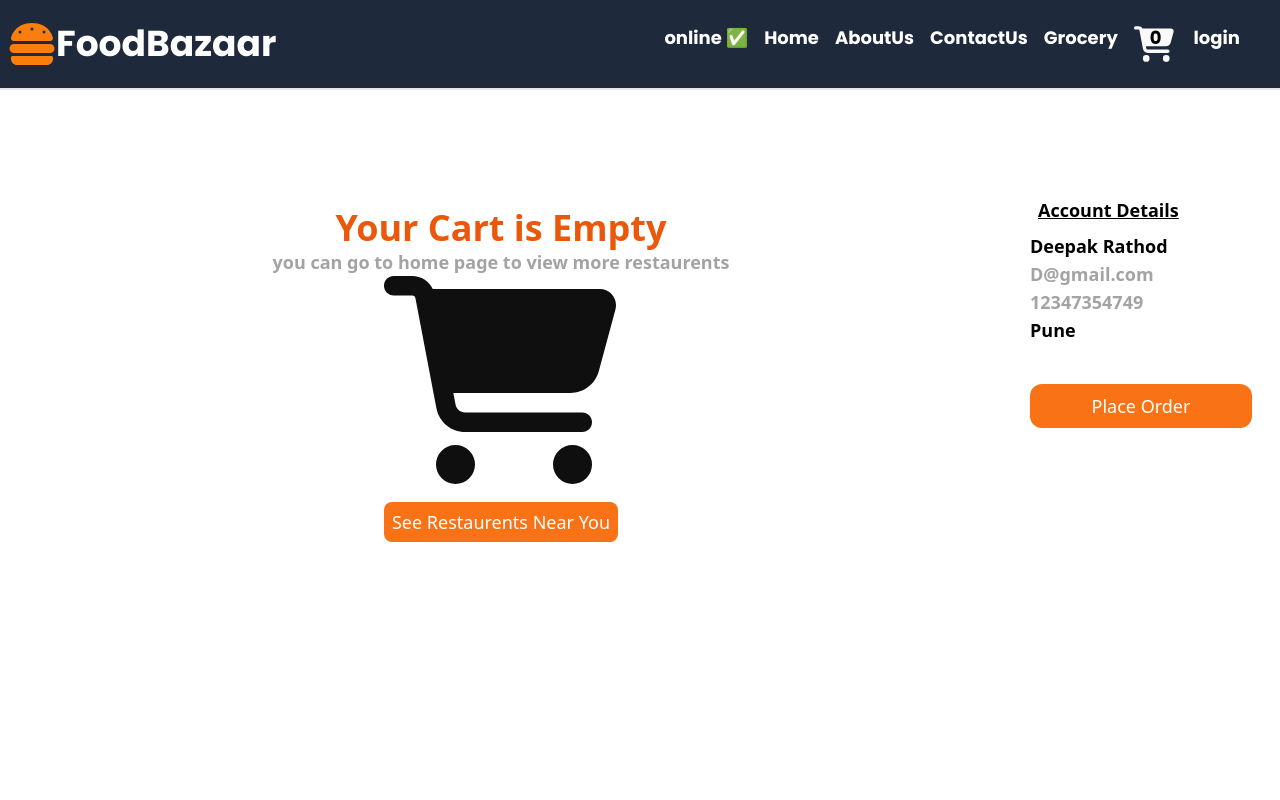
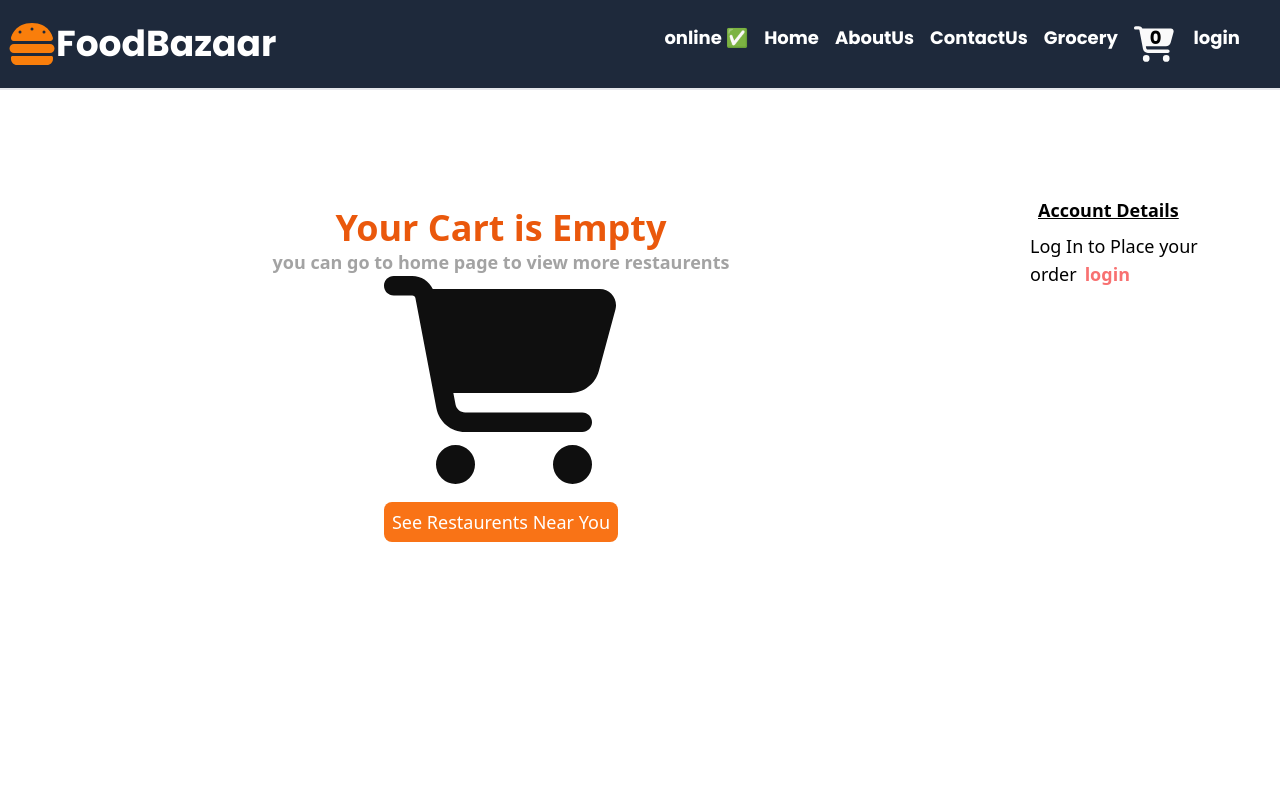
Before and after one commit to DeepakRathod1999/Foodify, a React (Vite) app: page /cart in a window 1280 px wide. Shown: the top 800 px of the page. Built offline with nearby package versions, Linux system fonts and the light colour scheme.

Commit message:
final stage

```diff
--- a/src/components/Cart.js
+++ b/src/components/Cart.js
@@ -9,7 +9,7 @@ import { decreaseQuantity } from '../utils/slices/cartSlice';
 import { deleteSingle } from '../utils/slices/cartSlice';
 const Cart = ({item}) => {
     const dispatch=useDispatch()
-    const{id,name,price,category,imageId,attribute,quantity}=item;
+    const{id,name,price,category,imageId,attribute,quantity,totalPrice}=item;
     const handleDecrease=(id)=>{
         dispatch(decreaseQuantity(id))
     }
@@ -23,7 +23,7 @@ const Cart = ({item}) => {
         <div className=' flex flex-wrap   border-black   border-b-4 border-r-4'>
             <div className='flex flex-col  p-2'>
             <span className='flex flex-wrap  text-lg'>{attribute=="VEG"?<img className='rounded-sm h-5 w-5' src={vegmark}></img>:<img className='rounded-sm h-5 w-5' src={nonveg}></img>}<span className=''>{name} </span></span>
-            <span className=' border-2 text-lg font-bold w-fit'><span className=' px-2 hover:cursor-pointer' onClick={()=>handleDecrease(id)}>➖</span>{quantity}<span className=' px-2 hover:cursor-pointer'onClick={()=>handleIncrease(id)}>➕</span> <span className='text-black'>₹{quantity*(price/100)}</span></span>
+            <span className=' border-2 text-lg font-bold w-fit'><span className=' px-2 hover:cursor-pointer' onClick={()=>handleDecrease(id)}>➖</span>{quantity}<span className=' px-2 hover:cursor-pointer'onClick={()=>handleIncrease(id)}>➕</span> <span className='text-black'>₹{totalPrice}</span></span>
             <span ><svg  onClick={()=>handleDelete(id)} className='h-4 w-4 m-4 hover:cursor-pointer ' xmlns="http:www.w3.org/2000/svg" viewBox="0 0 448 512"><path d="M135.2 17.7L128 32 32 32C14.3 32 0 46.3 0 64S14.3 96 32 96l384 0c17.7 0 32-14.3 32-32s-14.3-32-32-32l-96 0-7.2-14.3C307.4 6.8 296.3 0 284.2 0L163.8 0c-12.1 0-23.2 6.8-28.6 17.7zM416 128L32 128 53.2 467c1.6 25.3 22.6 45 47.9 45l245.8 0c25.3 0 46.3-19.7 47.9-45L416 128z"/></svg>
            </span>
             </div>
--- a/src/components/CartPage.js
+++ b/src/components/CartPage.js
@@ -1,14 +1,17 @@
-import React from 'react'
+import React, { useEffect, useState } from 'react'
 import {  useDispatch, useSelector } from 'react-redux'
 import Item from './Item'
 import {clearAll} from '../utils/slices/cartSlice'
 import Cart from './Cart'
 import { Link } from 'react-router-dom'
 const CartPage = () => {
-
+    const [account,setAccount]=useState();
     const cartItems=useSelector(store=>store.cart.items)
-    const userInfo=useSelector(store=>store.user.info)
+    let accountDetails=useSelector(store=>store.user.accountDetails)
     const dispatch=useDispatch()
+    useEffect(()=>{
+         setAccount(JSON.parse(localStorage.getItem("customer")))
+    },[accountDetails])
     const handleClear=()=>{
         dispatch(clearAll())
     }
@@ -46,16 +49,18 @@ const CartPage = () => {
             </div>}
             <div className='h-auto m-2 flex flex-col text-lg w-11/12 p-5'>
                 <div className='underline text-lg font-semibold m-2'>Account Details</div>
-               {userInfo.map((user)=>(
-                <div key={user.mobile} className='flex flex-wrap flex-col'>
-                        <span className='font-semibold'>{user.name}</span>
-                        <span className='font-semibold text-neutral-400'>{user.email}</span>
-                        <span className='font-semibold text-neutral-400'>{user.mobile}</span>
-                        <span className='font-semibold'>{user.address}</span>
+               {account?.loggedInuser ?
+
+               <div  className='flex flex-wrap flex-col'>
+                        <span className='font-semibold'>{account?.name}</span>
+                        <span className='font-semibold text-neutral-400'>{account?.email}</span>
+                        <span className='font-semibold text-neutral-400'>{account?.contact}</span>
+                        <span className='font-semibold'>{account?.deliveryAddress}</span>
                 </div>
-               )) }
-                        <button className='text-lg  p-2 mt-10  w-auto b text-center  bg-orange-500 text-white  rounded-xl    hover:scale-110 ease-in duration-300'>Place Order</button>
-
+               :
+             <span>Log In to Place your order<Link to='/login' className='text-lg ml-2 text-red-400 font-semibold'>login</Link></span>
+             }
+             {accountDetails?.loggedInuser&&<button className='text-lg  p-2 mt-10  w-auto b text-center  bg-orange-500 text-white  rounded-xl    hover:scale-110 ease-in duration-300'>Place Order</button>}
 
 
             </div>
--- a/src/components/Item.js
+++ b/src/components/Item.js
@@ -12,11 +12,12 @@ const Item = ({item}) => {
     const payload={
       id:data.id,
       name:data.name,
-      price:data.price,
+      price:data.price/100,
       category:data.category,
       imageId:data.imageId,
       attribute:data.itemAttribute.vegClassifier,
-      quantity:1
+      quantity:1,
+      totalPrice:data.price/100
     }
     if(added){
       setadded(false)
--- a/src/components/Login.js
+++ b/src/components/Login.js
@@ -1,7 +1,44 @@
-import React from 'react'
+import React, { useEffect, useState } from 'react'
 import loginlogo from '../utils/loginlogo.svg'
 import {Link} from 'react-router-dom'
+import { useDispatch, useSelector } from 'react-redux'
+import { verifyUser } from '../utils/slices/userSlice'
+import { useNavigate } from 'react-router-dom'
 const Login = () => {
+  const accountDetails=useSelector(store=>store.user.accountDetails)
+  const isValidateUser=useSelector(store=>store.user.isValidateUser)
+  const dispatch=useDispatch()
+  const navigate=useNavigate()
+  const [email,setEmail]=useState('')
+  const [pswrd,setPswrd]=useState('')
+
+  useEffect(()=>{
+    if(accountDetails.loggedInuser!=null){
+      if(accountDetails?.loggedInuser){
+        alert(`Welcome ${accountDetails?.name}`)
+        localStorage.setItem("customer",JSON.stringify(accountDetails))
+        navigate('/cart')
+
+       }
+       else{
+        alert("invalid email or pswrd")
+       }
+    }
+
+  },[accountDetails])
+
+  const handleLogin=()=>{
+
+    const data={email:email,password:pswrd}
+
+    dispatch(verifyUser(data))
+   console.log(accountDetails)
+
+
+
+
+
+  }
     return (
         <div className='h-screen mt-24 flex flex-row justify-evenly'>
           <div>
@@ -14,9 +51,9 @@ const Login = () => {
           <div className='flex flex-col flex-wrap  w-4/12 shadow-2xl '>
             <div className=' m-10 p-5 text-center  '>
                     <span className='text-xl  items-center'>Login to your Account</span>
-                    <input placeholder='Email address'className=' w-[350px] p-2 m-2 rounded-lg '/>
-                    <input placeholder='Password' className=' w-[350px] p-2 m-2 rounded-lg'/>
-                    <button className='p-2 m-2 bg-violet-500 rounded-lg w-28 hover:scale-110   ease-in duration-300 '>SignIn</button>
+                    <input type='email' value={email} onChange={(e)=>setEmail(e.target.value)} placeholder='Email address'className=' w-[350px] p-2 m-2 rounded-lg  border-b-4 border-l-2'/>
+                    <input type='text' value={pswrd} onChange={(e)=>setPswrd(e.target.value)} placeholder='Password' className=' w-[350px] p-2 m-2 rounded-lg  border-b-4 border-l-2'/>
+                    <button className='p-2 m-2 bg-violet-500 rounded-lg w-28 hover:scale-110   ease-in duration-300 ' onClick={handleLogin}>SignIn</button>
             </div>
             <span className=' text-center m-2 text-lg font-semibold text-neutral-500'>Don't have an account? <Link className='text-red-600' to='/register'>Register</Link></span>
           </div>
--- a/src/components/Nav.js
+++ b/src/components/Nav.js
@@ -1,12 +1,27 @@
-import React from "react";
+import React, { useState ,useEffect} from "react";
 import  "../css/nav.css";
 import loginlogo from "../utils/loginlogo.svg";
 import { Link } from "react-router-dom";
 import useOnlineStatus from "../utils/useOnlineStatus";
-import {useSelector} from 'react-redux'
+import {useDispatch, useSelector} from 'react-redux'
+import { signout } from "../utils/slices/userSlice";
+import { useNavigate } from "react-router-dom";
 export const Nav = () => {
+
+ const accountDetails=useSelector(store=>store.user.accountDetails)
  const {status,onlineStatus}= useOnlineStatus();
  const cartItems=useSelector((store)=>store.cart.items)
+ const navigate=useNavigate()
+ const dispatch=useDispatch();
+
+ useEffect(()=>{
+  localStorage.setItem("customer",JSON.stringify(accountDetails))
+
+ },[accountDetails])
+const handleSignOut=()=>{
+  dispatch(signout())
+  navigate('/login')
+}
   return (
 
       <div className="  font-poppins flex p-2 justify-between border-gray-200 border-b-2  bg-slate-800 fixed top-0  left-0 right-0 z-50   ">
@@ -22,7 +37,7 @@ export const Nav = () => {
             <li className="hover:scale-110 ease-in duration-300"><Link to="/contact" >ContactUs</Link></li>
             <li className="hover:scale-110 ease-in duration-300"><Link to='/grocery'>Grocery</Link></li>
             <li className="hover:scale-110 ease-in duration-300"><Link to='/cart'><span className="mx-4 text-black relative">{cartItems?.length}</span><svg xmlns="http://www.w3.org/2000/svg" className=" -mt-7 h-10 w-10" viewBox="0 0 576 512"><path fill="#fafafa" d="M0 24C0 10.7 10.7 0 24 0L69.5 0c22 0 41.5 12.8 50.6 32l411 0c26.3 0 45.5 25 38.6 50.4l-41 152.3c-8.5 31.4-37 53.3-69.5 53.3l-288.5 0 5.4 28.5c2.2 11.3 12.1 19.5 23.6 19.5L488 336c13.3 0 24 10.7 24 24s-10.7 24-24 24l-288.3 0c-34.6 0-64.3-24.6-70.7-58.5L77.4 54.5c-.7-3.8-4-6.5-7.9-6.5L24 48C10.7 48 0 37.3 0 24zM128 464a48 48 0 1 1 96 0 48 48 0 1 1 -96 0zm336-48a48 48 0 1 1 0 96 48 48 0 1 1 0-96z"/></svg></Link></li>
-            <li className="hover:scale-110 ease-in duration-300"><Link to='/login'>login</Link></li>
+            <li className="hover:scale-110 ease-in duration-300"> {accountDetails?.loggedInuser?<button onClick={handleSignOut}>SignOut</button>:<Link to='/login'>login</Link>}</li>
         </ul>
        </div>
 
--- a/src/utils/slices/userSlice.js
+++ b/src/utils/slices/userSlice.js
@@ -4,20 +4,35 @@ import { createSlice } from "@reduxjs/toolkit";
 const userSlice=createSlice({
     name:"userInfoSlice",
     initialState:{
-        info:[{
-            name:"Deepak Rathod",
-            email:"D@gmail.com",
-            mobile:"12347354749",
-            address:"Pune"
-        }]
+        info:[],
+        isValidateUser:null,
+        accountDetails:{
+           loggedInuser:null
+        }
     },
     reducers:{
         addInfo:(state,action)=>{
-            state.items.push(action.payload)
+            state.info=[...state.info,action.payload]
+            localStorage.setItem("users",JSON.stringify(state.info))
+        },
+        verifyUser:(state,action)=>{
+            const credentials=action.payload
+            const info=JSON.parse(localStorage.getItem("users"))
+            const response=info.find((value)=>value.email===credentials.email&&value.password===credentials.password)
+            if(response){response.loggedInuser=true}
+            // console.log(response)
+            state.accountDetails=response;
+            // console.log(state.accountDetails)
+            // return state.accountDetails
+        },
+        signout:(state,action)=>{
+            state.accountDetails={
+                loggedInuser:null
+            }
         }
 
     }
 })
 
-export const { addInfo}=userSlice.actions
+export const { addInfo,verifyUser,signout}=userSlice.actions
 export default userSlice.reducer
```
Also changed, not shown: src/components/Register.js (+37 -9 lines), src/utils/slices/cartSlice.js (+7 -1 lines).
